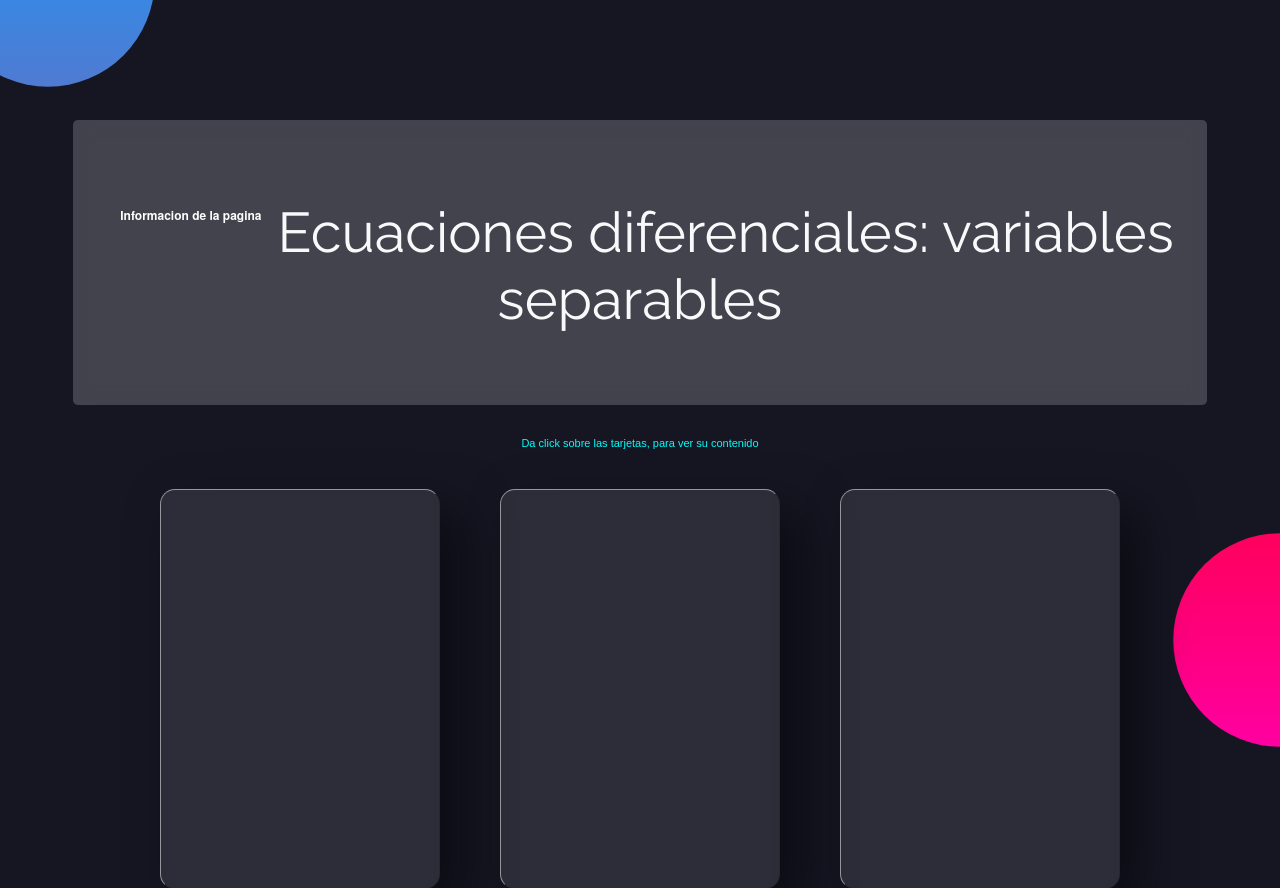
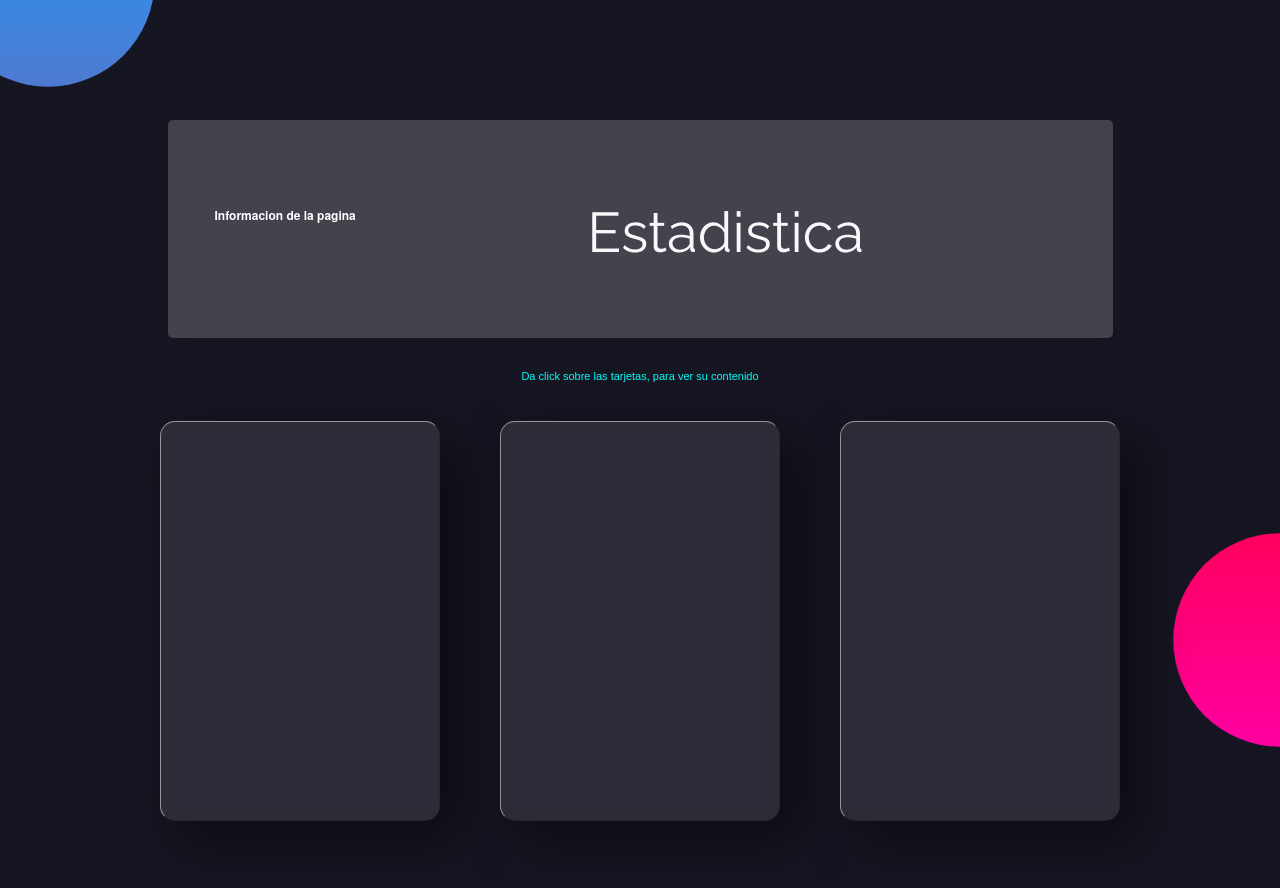
Before and after one commit to COLORBLUE1/Estadistica-page, a CodeIgniter 4 app: template app/Views/Dashboard/escritorio.php in a window 1280 px wide. Shown: the top 888 px of the page. Run offline with PHP 8.4 and a stand-in for CodeIgniter, Linux system fonts and the light colour scheme; the template is opened without the code that fills it, so the values that code supplies are empty; some libraries are stand-ins or nearby versions.

Commit message:
abel fue

```diff
--- a/app/Views/Dashboard/escritorio.php
+++ b/app/Views/Dashboard/escritorio.php
@@ -52,7 +52,7 @@
                     </li>
                 </ul>
             </nav>
-            <h3 class='display-4 relawayStandart text-light shadow-sm'>Ecuaciones diferenciales: variables separables
+            <h3 class='display-4 relawayStandart text-light shadow-sm'>Estadistica
             </h3>
 
         </div>
```
